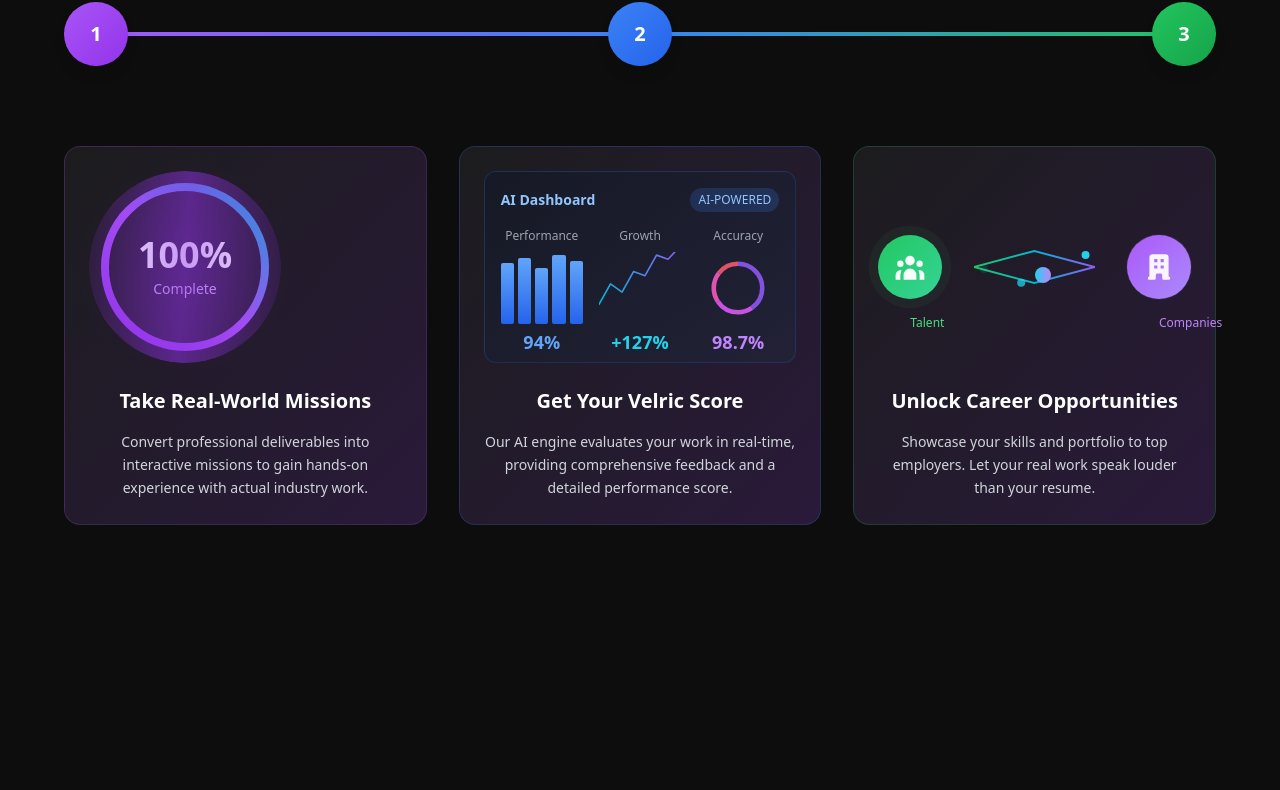
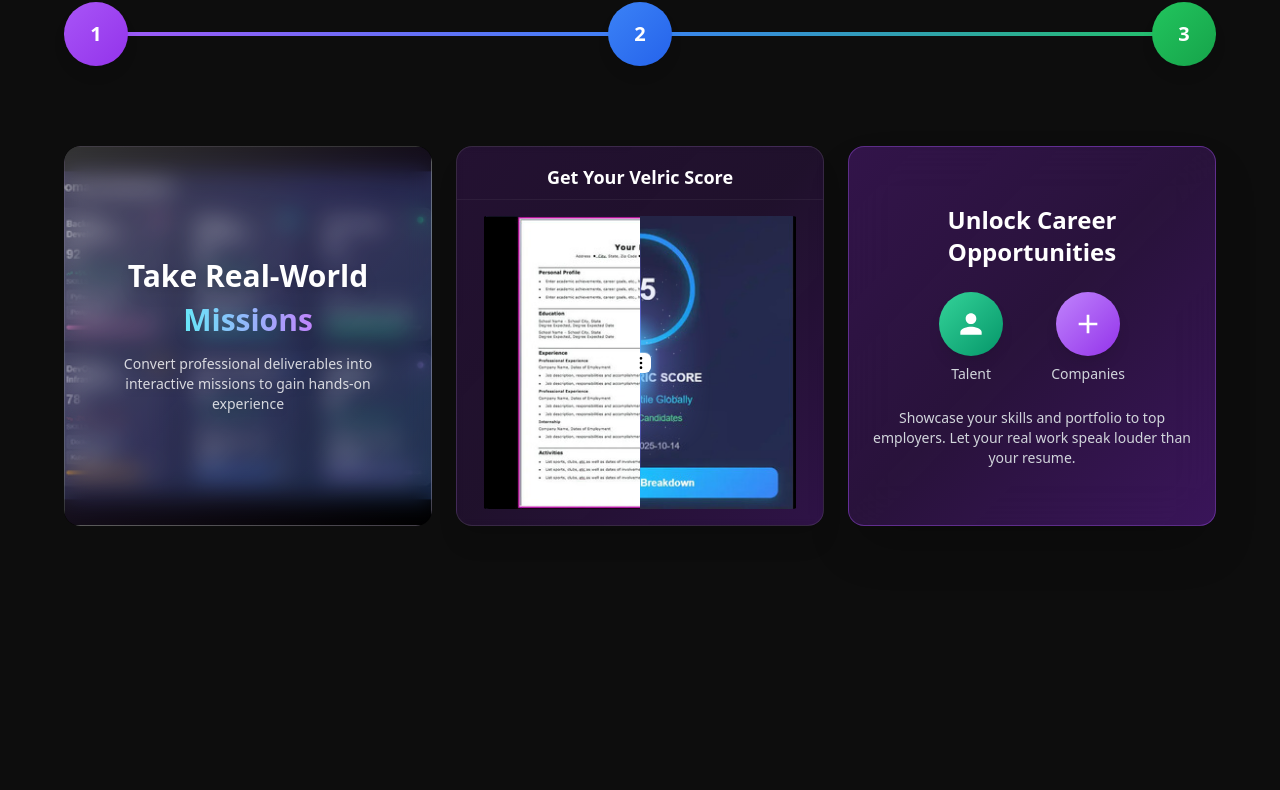
Before and after one commit to velric-ai/velric, a Next.js app: page / in a window 1280 px wide. Shown: the part 1816-2606 px from the top of the page. Built offline with nearby package versions, Linux system fonts and the light colour scheme.

Commit message:
Edited the Home Page's How Velric Works  section

```diff
--- /dev/null
+++ b/components/ui/hover-tilt-card.tsx
@@ -0,0 +1,86 @@
+"use client";
+import React, { useRef, useState } from "react";
+import { motion } from "framer-motion";
+import { cn } from "@/lib/utils";
+
+interface HoverTiltCardProps {
+  children: React.ReactNode;
+  className?: string;
+}
+
+export const HoverTiltCard = ({
+  children,
+  className,
+}: HoverTiltCardProps) => {
+  const ref = useRef<HTMLDivElement>(null);
+  const [rotation, setRotation] = useState({ x: 0, y: 0 });
+  const [glowPosition, setGlowPosition] = useState({ x: 50, y: 50 });
+
+  const handleMouseMove = (e: React.MouseEvent<HTMLDivElement>) => {
+    if (!ref.current) return;
+
+    const rect = ref.current.getBoundingClientRect();
+    const centerX = rect.width / 2;
+    const centerY = rect.height / 2;
+
+    const x = e.clientX - rect.left;
+    const y = e.clientY - rect.top;
+
+    const rotateX = ((y - centerY) / centerY) * 15;
+    const rotateY = ((centerX - x) / centerX) * 15;
+
+    setRotation({ x: rotateX, y: rotateY });
+    setGlowPosition({ x: (x / rect.width) * 100, y: (y / rect.height) * 100 });
+  };
+
+  const handleMouseLeave = () => {
+    setRotation({ x: 0, y: 0 });
+  };
+
+  return (
+    <div
+      className={cn("w-full h-full", className)}
+      ref={ref}
+      onMouseMove={handleMouseMove}
+      onMouseLeave={handleMouseLeave}
+      style={{
+        perspective: "1200px",
+      }}
+    >
+      <motion.div
+        animate={{
+          rotateX: rotation.x,
+          rotateY: rotation.y,
+        }}
+        transition={{
+          type: "spring",
+          stiffness: 300,
+          damping: 30,
+        }}
+        style={{
+          transformStyle: "preserve-3d",
+        }}
+        className="w-full h-full rounded-2xl"
+      >
+        {/* Base gradient background */}
+        <div className="absolute inset-0 rounded-2xl bg-gradient-to-br from-purple-900/50 via-purple-800/30 to-purple-700/40 border border-purple-500/40 backdrop-blur-xl shadow-2xl"></div>
+
+        {/* Dynamic gradient glow */}
+        <div
+          className="absolute inset-0 rounded-2xl transition-all duration-100 opacity-0 hover:opacity-30"
+          style={{
+            background: `radial-gradient(circle at ${glowPosition.x}% ${glowPosition.y}%, rgba(168, 85, 247, 0.4) 0%, transparent 60%)`,
+          }}
+        ></div>
+
+        {/* Color shift on hover */}
+        <div className="absolute inset-0 rounded-2xl bg-gradient-to-br from-pink-500/0 via-purple-400/0 to-cyan-400/0 opacity-0 hover:opacity-15 transition-opacity duration-500"></div>
+
+        {/* Content */}
+        <div className="relative w-full h-full p-6 flex flex-col items-center justify-center" style={{ transformStyle: "preserve-3d" }}>
+          {children}
+        </div>
+      </motion.div>
+    </div>
+  );
+};
--- a/package.json
+++ b/package.json
@@ -13,6 +13,9 @@
   "dependencies": {
     "@hookform/resolvers": "^5.2.2",
     "@supabase/supabase-js": "^2.75.1",
+    "@tabler/icons-react": "^3.35.0",
+    "@tsparticles/react": "^3.0.0",
+    "@tsparticles/slim": "^3.9.1",
     "clsx": "^2.1.1",
     "framer-motion": "^12.23.9",
     "lucide-react": "^0.536.0",
--- a/pages/index.tsx
+++ b/pages/index.tsx
@@ -12,6 +12,8 @@
 import CircularProgressRing from "@/components/CircularProgressRing";
 import AnimatedDashboard from "@/components/AnimatedDashboard";
 import ConnectionAnimation from "@/components/ConnectionAnimation";
+import { Compare } from "@/components/ui/compare";
+import { HoverTiltCard } from "@/components/ui/hover-tilt-card";
 import { motion } from "framer-motion";
 import { useEffect } from "react";
 import { Circle, Triangle } from "lucide-react";
@@ -222,60 +224,121 @@
               </motion.div>
             </div>
 
-            {/* Cards Row */}
-            <div className="grid grid-cols-3 gap-8">
-              {/* Card 1 */}
+           {/* Cards Row */}
+            <div className="grid grid-cols-3 gap-6 mt-16">
+              {/* CARD 1: GLASSMORPHIC MISSIONS */}
               <motion.div
-                className="bg-gradient-to-br from-[#1C1C1E] to-[#2A1A3A] p-6 rounded-2xl border border-purple-500/20 text-center"
+                className="h-[380px] w-full"
                 initial={{ opacity: 0, y: 60 }}
                 whileInView={{ opacity: 1, y: 0 }}
                 viewport={{ once: true }}
                 transition={{ duration: 0.8, delay: 0.1 }}
-                whileHover={{ y: -8, scale: 1.02 }}
               >
-                <div className="mb-6">
-                  <CircularProgressRing />
+                <div className="relative group w-full h-full rounded-2xl overflow-hidden cursor-pointer transition-all duration-300 hover:shadow-2xl">
+                  {/* Background Image */}
+                  <img
+                    src="/assets/missions.jpg"
+                    alt="Take Real-World Missions"
+                    className="w-full h-full object-cover"
+                  />
+
+                  {/* Glassmorphic Overlay */}
+                  <div className="absolute inset-0 bg-gradient-to-br from-white/20 via-purple-400/10 to-transparent backdrop-blur-md border border-white/20 shadow-xl"></div>
+
+                  {/* Content Overlay */}
+                  <div className="absolute inset-0 flex flex-col items-center justify-center">
+                    <h3 className="text-3xl font-bold text-white text-center mb-2 drop-shadow-lg">
+                      Take Real-World
+                    </h3>
+                    <h3 className="text-3xl font-bold bg-gradient-to-r from-cyan-300 to-purple-400 bg-clip-text text-transparent text-center drop-shadow-lg">
+                      Missions
+                    </h3>
+
+                    <p className="text-sm text-white/80 text-center mt-4 max-w-xs drop-shadow-md px-4">
+                      Convert professional deliverables into interactive missions to gain hands-on experience
+                    </p>
+                  </div>
+
+                  {/* Hover Glow Effect */}
+                  <div className="absolute inset-0 bg-gradient-to-br from-purple-500/0 via-purple-400/0 to-transparent opacity-0 group-hover:opacity-20 transition-opacity duration-300 rounded-2xl"></div>
                 </div>
-                <h3 className="text-xl font-bold text-white mb-4">Take Real-World Missions</h3>
-                <p className="text-gray-300 text-sm leading-relaxed">
-                  Convert professional deliverables into interactive missions to gain hands-on experience with actual industry work.
-                </p>
               </motion.div>
 
-              {/* Card 2 */}
+              {/* CARD 2: COMPARE SLIDER */}
               <motion.div
-                className="bg-gradient-to-br from-[#1C1C1E] to-[#2A1A3A] p-6 rounded-2xl border border-blue-500/20 text-center"
+                className="h-[380px] w-full"
                 initial={{ opacity: 0, y: 60 }}
                 whileInView={{ opacity: 1, y: 0 }}
                 viewport={{ once: true }}
                 transition={{ duration: 0.8, delay: 0.3 }}
-                whileHover={{ y: -8, scale: 1.02 }}
               >
-                <div className="mb-6">
-                  <AnimatedDashboard />
+                <div className="w-full h-full rounded-2xl border border-white/10 shadow-xl bg-gradient-to-br from-purple-900/30 via-purple-800/20 to-purple-700/30 backdrop-blur-sm overflow-hidden flex flex-col">
+
+                  {/* Title - Inside card at top */}
+                  <div className="px-6 pt-4 pb-2 text-center border-b border-white/5">
+                    <h3 className="text-lg font-bold text-white">
+                      Get Your Velric Score
+                    </h3>
+                  </div>
+
+                  {/* Compare Slider - Full height */}
+                  <div className="flex-1 flex items-center justify-center p-4">
+                    <Compare
+                      firstImage="/assets/resume-template.jpg"
+                      secondImage="/assets/velric-score.jpg"
+                      className="w-full h-full rounded-lg"
+                      firstImageClassName="object-contain"
+                      secondImageClassname="object-contain"
+                      initialSliderPercentage={50}
+                      slideMode="hover"
+                      showHandlebar={true}
+                    />
+                  </div>
                 </div>
-                <h3 className="text-xl font-bold text-white mb-4">Get Your Velric Score</h3>
-                <p className="text-gray-300 text-sm leading-relaxed">
-                  Our AI engine evaluates your work in real-time, providing comprehensive feedback and a detailed performance score.
-                </p>
               </motion.div>
 
-              {/* Card 3 */}
+              {/* CARD 3: HOVER TILT CARD */}
               <motion.div
-                className="bg-gradient-to-br from-[#1C1C1E] to-[#2A1A3A] p-6 rounded-2xl border border-green-500/20 text-center"
+                className="h-[380px] w-full"
                 initial={{ opacity: 0, y: 60 }}
                 whileInView={{ opacity: 1, y: 0 }}
                 viewport={{ once: true }}
                 transition={{ duration: 0.8, delay: 0.5 }}
-                whileHover={{ y: -8, scale: 1.02 }}
               >
-                <div className="mb-6">
-                  <ConnectionAnimation />
-                </div>
-                <h3 className="text-xl font-bold text-white mb-4">Unlock Career Opportunities</h3>
-                <p className="text-gray-300 text-sm leading-relaxed">
-                  Showcase your skills and portfolio to top employers. Let your real work speak louder than your resume.
-                </p>
+                <HoverTiltCard className="w-full h-full">
+                  <div className="flex flex-col items-center justify-center text-center gap-6 h-full">
+                    {/* Title */}
+                    <h3 className="text-2xl font-bold text-white">
+                      Unlock Career<br />Opportunities
+                    </h3>
+
+                    {/* Icons */}
+                    <div className="flex gap-12 items-center justify-center">
+                      <div className="flex flex-col items-center gap-2">
+                        <div className="w-16 h-16 rounded-full bg-gradient-to-br from-emerald-400 to-emerald-600 flex items-center justify-center shadow-lg">
+                          <svg className="w-8 h-8 text-white" fill="currentColor" viewBox="0 0 24 24">
+                            <path d="M12 12c2.21 0 4-1.79 4-4s-1.79-4-4-4-4 1.79-4 4 1.79 4 4 4zm0 2c-2.67 0-8 1.34-8 4v2h16v-2c0-2.66-5.33-4-8-4z"/>
+                          </svg>
+                        </div>
+                        <p className="text-sm text-gray-300">Talent</p>
+                      </div>
+
+                      <div className="flex flex-col items-center gap-2">
+                        <div className="w-16 h-16 rounded-full bg-gradient-to-br from-purple-400 to-purple-600 flex items-center justify-center shadow-lg">
+                          <svg className="w-8 h-8 text-white" fill="currentColor" viewBox="0 0 24 24">
+                            <path d="M19 13h-6v6h-2v-6H5v-2h6V5h2v6h6v2z"/>
+                          </svg>
+                        </div>
+                        <p className="text-sm text-gray-300">Companies</p>
+                      </div>
+                    </div>
+
+                    {/* Description */}
+                    <p className="text-sm text-gray-300 max-w-xs">
+                      Showcase your skills and portfolio to top employers. Let your real work speak louder than your resume.
+                    </p>
+                  </div>
+                </HoverTiltCard>
               </motion.div>
             </div>
           </div>
```
Also changed, not shown: components/ui/pin-container.tsx (+2 -6 lines), 2 other files (tests, documents, lock files or other folders).
